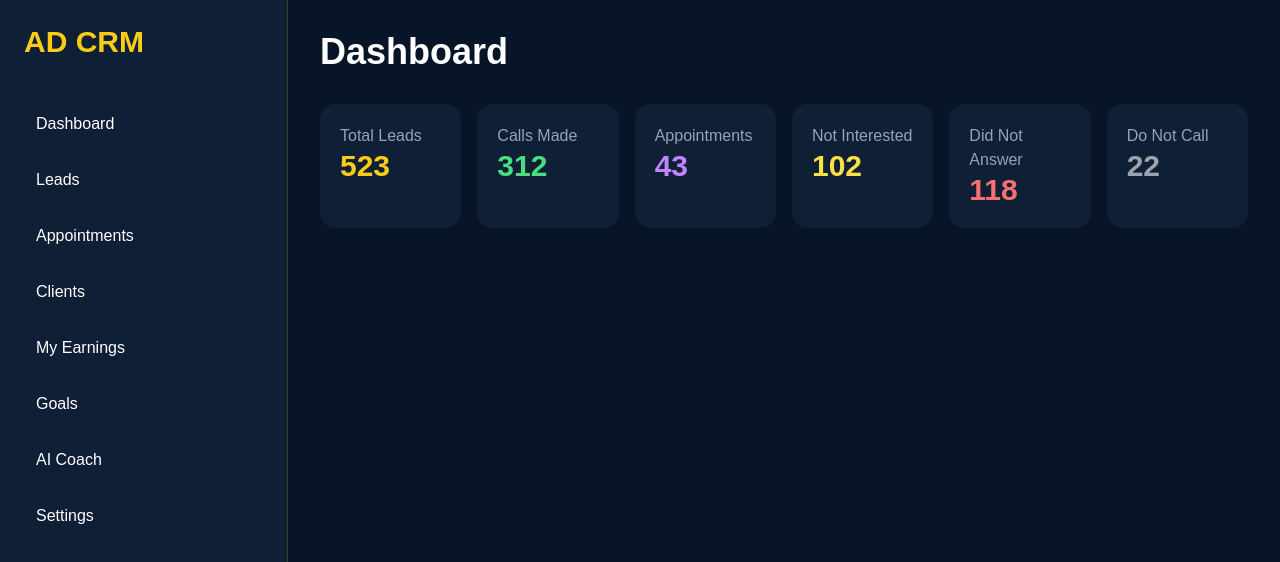
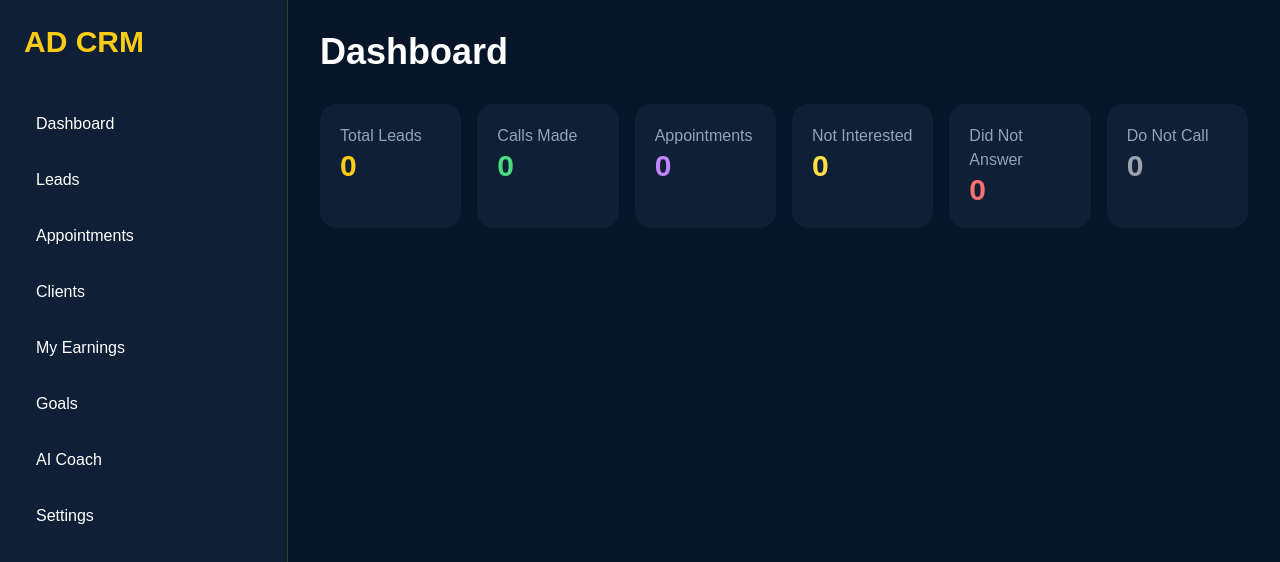
Before and after one commit to Engineco1414/ad-brokerage-crm, a Next.js app: page /dashboard in a window 1280 px wide. Shown: the top 562 px of the page. Built offline with nearby package versions, Linux system fonts and the light colour scheme.

Commit message:
Reset dashboard stats

```diff
--- a/app/dashboard/page.tsx
+++ b/app/dashboard/page.tsx
@@ -12,31 +12,31 @@ export default function Dashboard() {
 
         <div className="bg-[#0F1F35] rounded-2xl p-5">
           <p className="text-slate-400">Total Leads</p>
-          <h2 className="text-3xl font-bold text-yellow-400">523</h2>
+          <h2 className="text-3xl font-bold text-yellow-400">0</h2>
         </div>
 <div className="bg-[#0F1F35] rounded-2xl p-5">
   <p className="text-slate-400">Calls Made</p>
-  <h2 className="text-3xl font-bold text-green-400">312</h2>
+  <h2 className="text-3xl font-bold text-green-400">0</h2>
 </div>
 
 <div className="bg-[#0F1F35] rounded-2xl p-5">
   <p className="text-slate-400">Appointments</p>
-  <h2 className="text-3xl font-bold text-purple-400">43</h2>
+  <h2 className="text-3xl font-bold text-purple-400">0</h2>
 </div>
 
 <div className="bg-[#0F1F35] rounded-2xl p-5">
   <p className="text-slate-400">Not Interested</p>
-  <h2 className="text-3xl font-bold text-yellow-300">102</h2>
+  <h2 className="text-3xl font-bold text-yellow-300">0</h2>
 </div>
 
 <div className="bg-[#0F1F35] rounded-2xl p-5">
   <p className="text-slate-400">Did Not Answer</p>
-  <h2 className="text-3xl font-bold text-red-400">118</h2>
+  <h2 className="text-3xl font-bold text-red-400">0</h2>
 </div>
 
 <div className="bg-[#0F1F35] rounded-2xl p-5">
   <p className="text-slate-400">Do Not Call</p>
-  <h2 className="text-3xl font-bold text-gray-400">22</h2>
+  <h2 className="text-3xl font-bold text-gray-400">0</h2>
 </div>      </div>
 
     </DashboardLayout>
```
